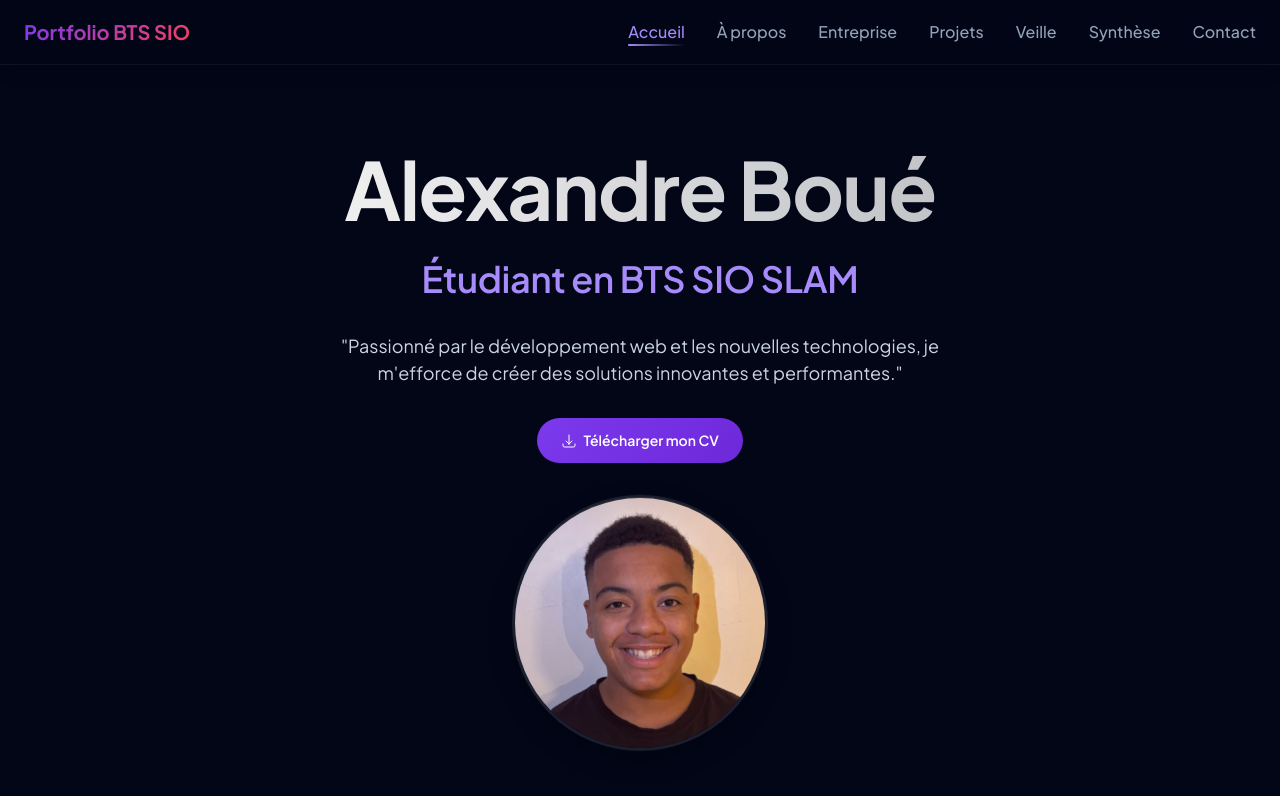
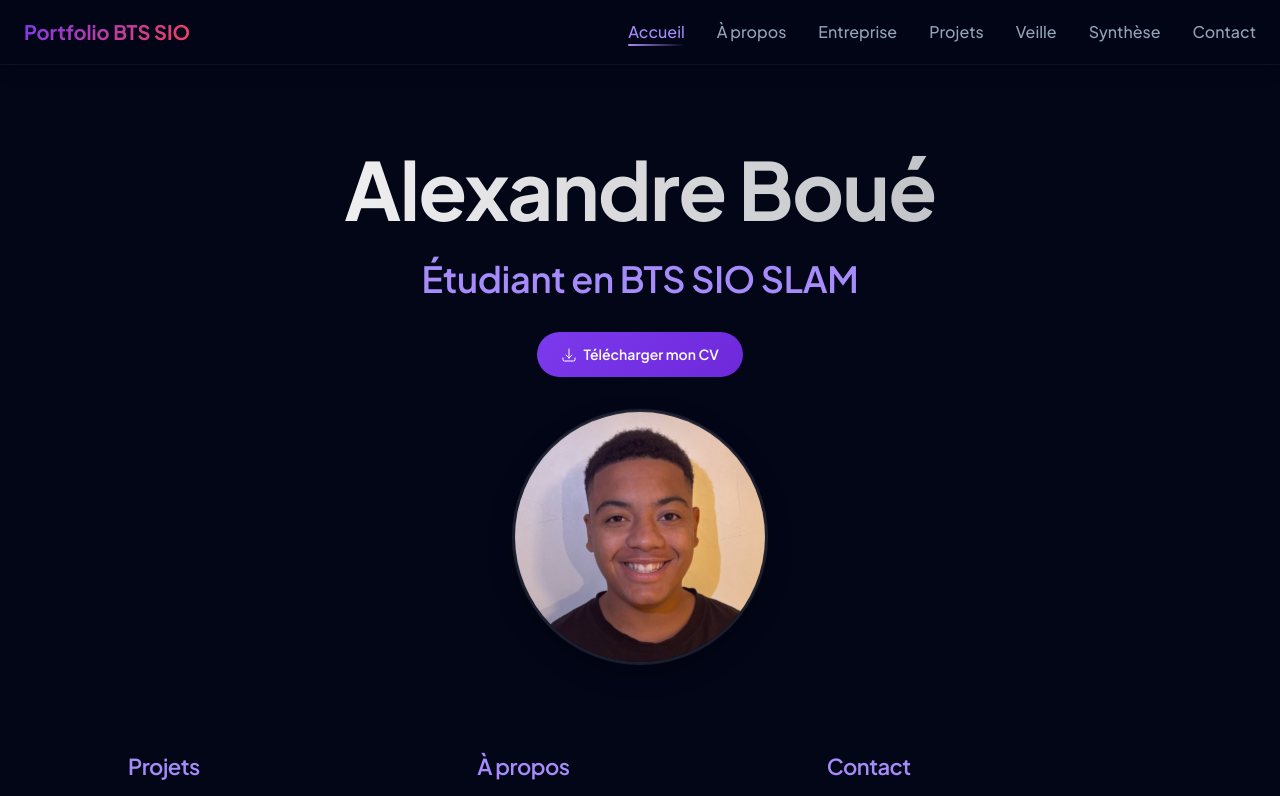
Before and after one commit to Alexandre-ab/Portfolio, a React (Vite) app: page / in a window 1280 px wide. Shown: the top 796 px of the page. Built offline with nearby package versions, Linux system fonts and the light colour scheme.

Commit message:
Page decouverte

```diff
--- a/src/pages/Home.jsx
+++ b/src/pages/Home.jsx
@@ -32,13 +32,6 @@ export default function Home() {
             >
               Étudiant en BTS SIO SLAM
             </motion.h2>
-            <motion.p
-              variants={fadeIn}
-              className="hero-text"
-            >
-              "Passionné par le développement web et les nouvelles technologies,
-              je m'efforce de créer des solutions innovantes et performantes."
-            </motion.p>
             <motion.div
               variants={fadeIn}
               whileHover={{ scale: 1.05 }}
```
